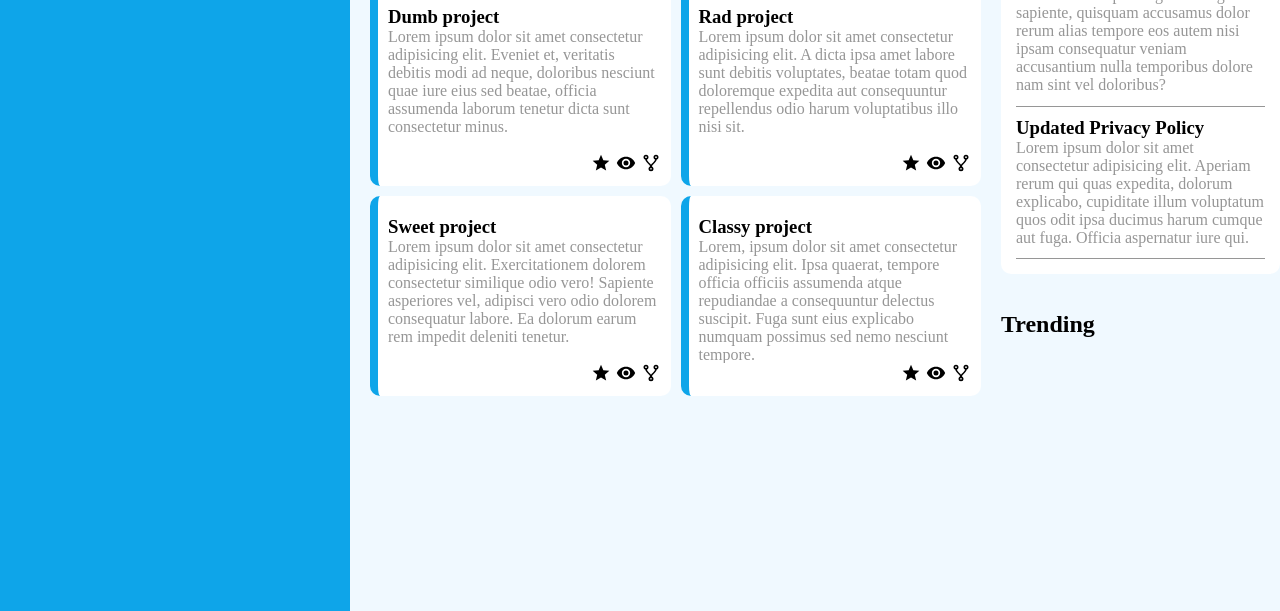
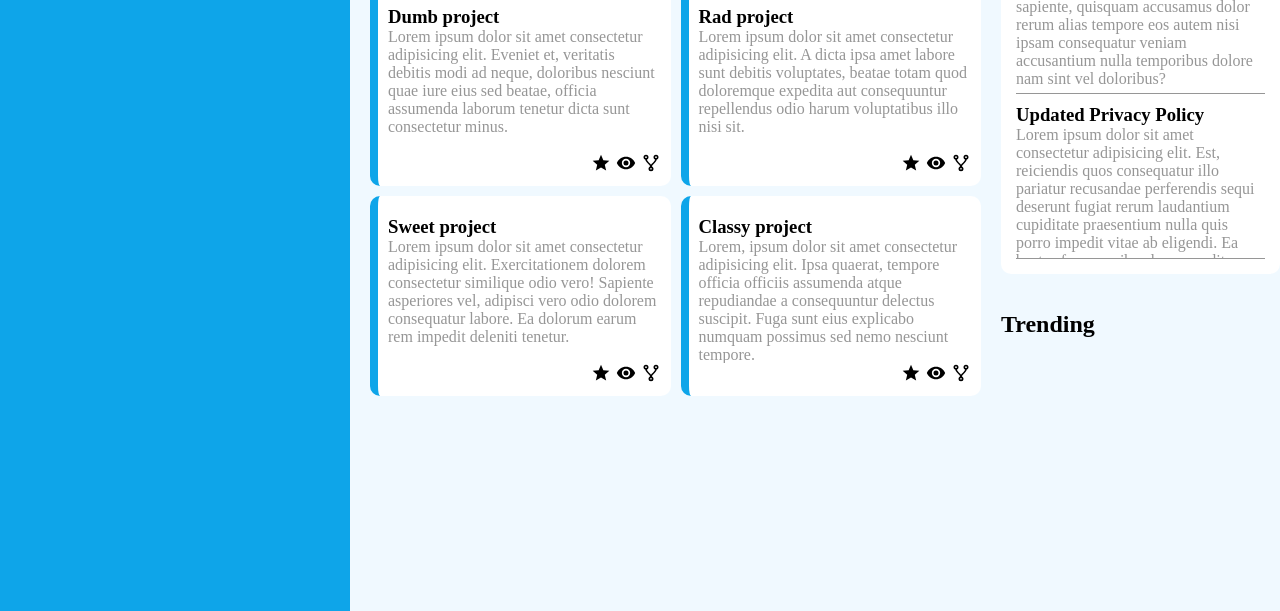
Before and after one commit to LaramieCode/admin-dashboard, a plain HTML site: page index.html in a window 1280 px wide. Shown: the part 489-1100 px from the top of the page. Drawn offline with Linux system fonts and the light colour scheme; files whose address does not match are found by name.

Commit message:
fix overflow bug in announcments

```diff
--- a/index.html
+++ b/index.html
@@ -180,7 +180,8 @@
                     </div>
                     <div class="announcment">
                         <h3>Updated Privacy Policy</h3>
-                        <p>Lorem ipsum dolor sit amet consectetur adipisicing elit. Aperiam rerum qui quas expedita, dolorum explicabo, cupiditate illum voluptatum quos odit ipsa ducimus harum cumque aut fuga. Officia aspernatur iure qui.</p>
+                        <p>Lorem ipsum dolor sit amet consectetur adipisicing elit. Est, reiciendis quos consequatur illo pariatur recusandae perferendis sequi deserunt fugiat rerum laudantium cupiditate praesentium nulla quis porro impedit vitae ab eligendi.
+                        Ea beatae facere quibusdam expedita, necessitatibus qui magnam ducimus delectus perspiciatis minima repudiandae, non voluptas, adipisci fugiat sed aspernatur ipsa pariatur ullam quis sapiente harum veniam! Nihil ipsam quia quas!</p>
                     </div>
                 </div>
             </div>
--- a/styles.css
+++ b/styles.css
@@ -217,6 +217,8 @@
 
 .announcment {
     border-bottom: 1px solid var(--light-grey);
+    overflow-y: hidden;
+    padding-bottom: 5px;
 }
 .announcment > p {
     color: var(--light-grey);
```
